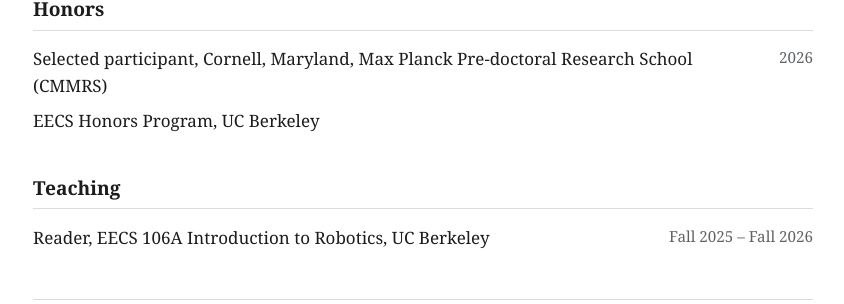
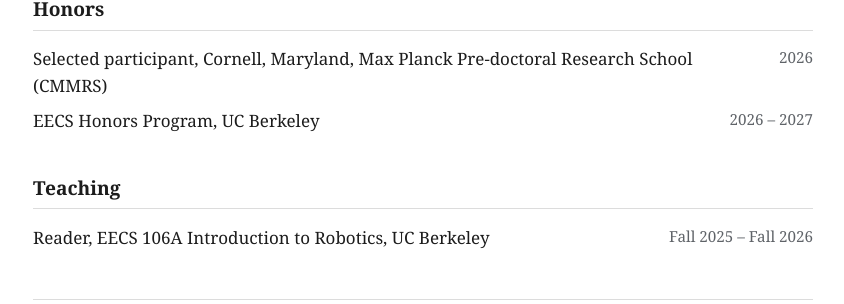
Before and after one commit to Benzhang2004/Benzhang2004.github.io, a Jekyll site: the page built from index.html, in a window 1280 px wide. Shown: the part 1395-1699 px from the top of the page, without its empty margins (217-1061 px from the left). Built offline with Jekyll 4.4.1, drawn with Linux system fonts in a browser that asks for light colours.

Commit message:
Add years to EECS Honors Program

```diff
--- a/index.html
+++ b/index.html
@@ -107,7 +107,7 @@ layout: default
       </li>
       <li>
         <span class="what">EECS Honors Program, UC Berkeley</span>
-        <span class="when"></span>
+        <span class="when">2026 &ndash; 2027</span>
       </li>
     </ul>
   </section>
```
